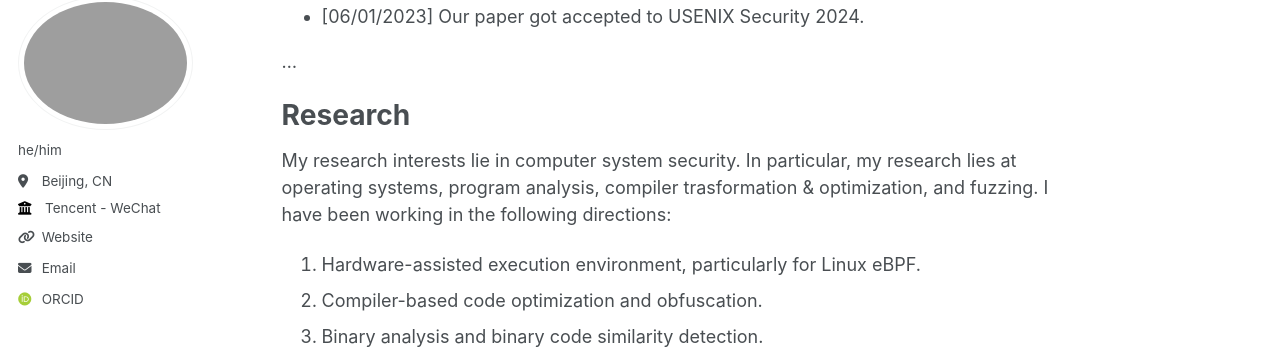
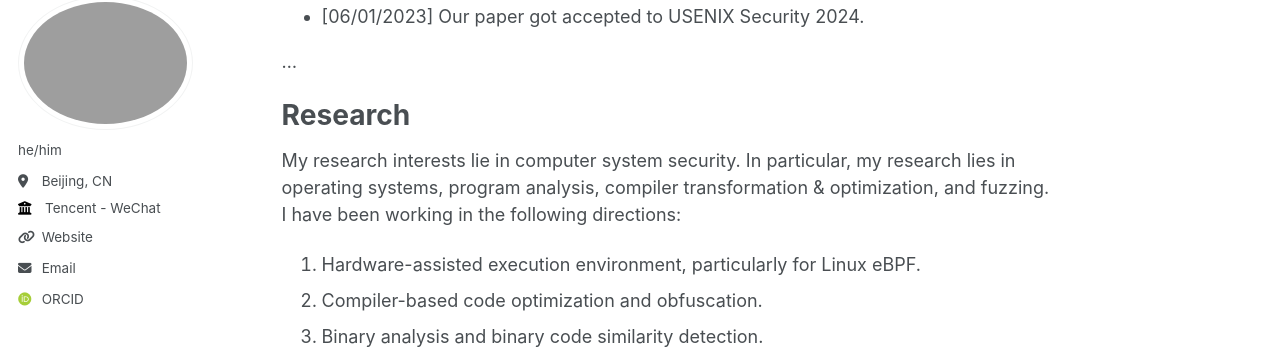
Before and after one commit to patrickphzhang/patrickphzhang.github.io, a Jekyll site: the page built from _pages/about.md, in a window 1280 px wide and 900 px high, scrolled down 317 px. Shown: the part 110-459 px from the top of the window. Built offline with Jekyll 4.4.1, drawn with Linux system fonts in a browser that asks for light colours; some web fonts are replaced.

Commit message:
Update about.md

```diff
--- a/_pages/about.md
+++ b/_pages/about.md
@@ -20,7 +20,7 @@ News
 
 Research
 ======
-My research interests lie in computer system security. In particular, my research lies at operating systems, program analysis, compiler trasformation & optimization, and fuzzing. I have been working in the following directions:
+My research interests lie in computer system security. In particular, my research lies in operating systems, program analysis, compiler transformation & optimization, and fuzzing. I have been working in the following directions:
 1. Hardware-assisted execution environment, particularly for Linux eBPF.
 2. Compiler-based code optimization and obfuscation.
 3. Binary analysis and binary code similarity detection.
```
